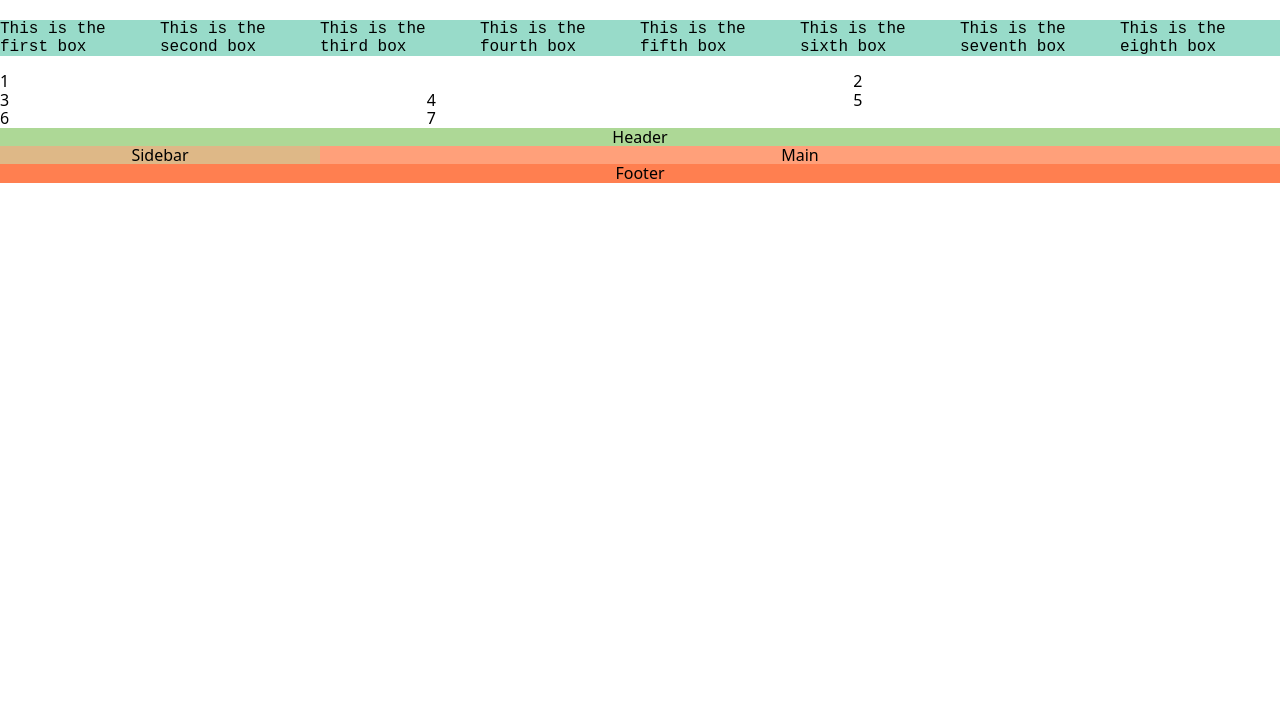
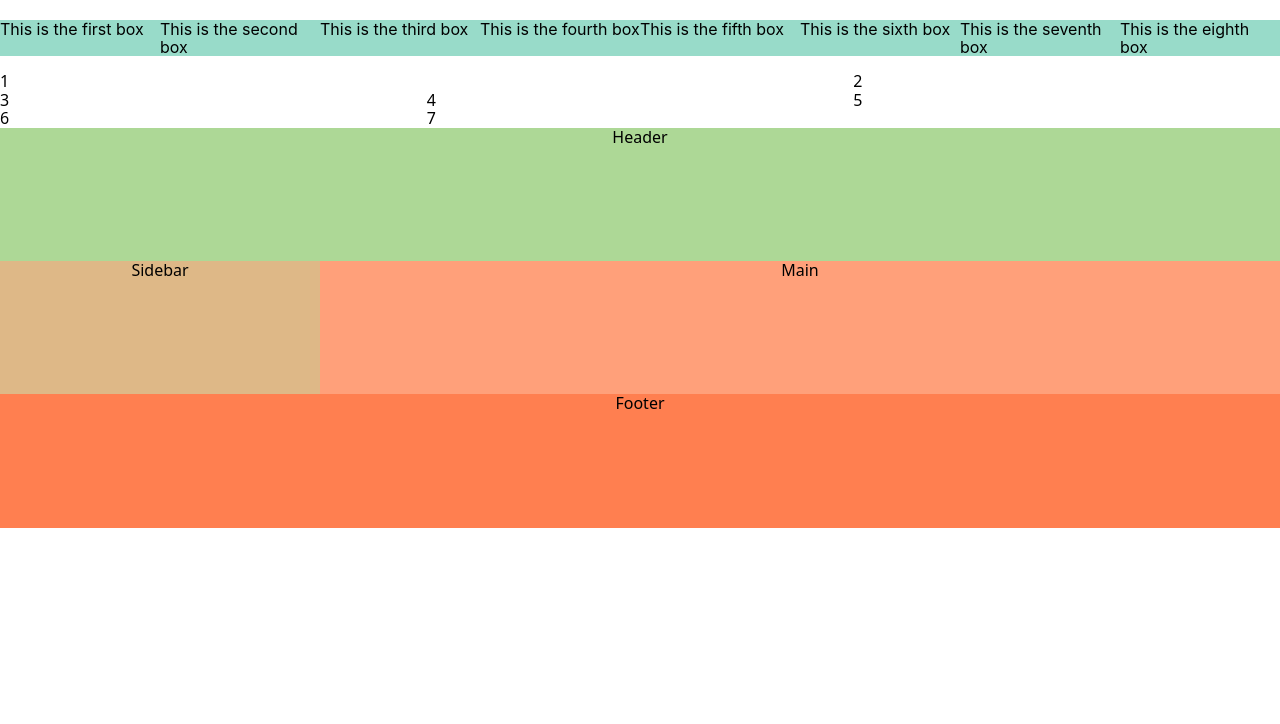
Before and after one commit to zorth44/css-green-hand, a website: page index.html in a window 1280 px wide. Shown: the part 76-800 px from the top of the page. Drawn offline with nearby package versions, Linux system fonts and the light colour scheme.

Commit message:
i like this front inter

```diff
--- a/style.css
+++ b/style.css
@@ -5,7 +5,7 @@
 }
 
 .box-item{
-    font-family: 'Courier New', Courier, monospace;
+    font-family: 'Inter', Courier, monospace;
     background-color: #98dbc9;
     flex: 1;
 }
@@ -31,6 +31,7 @@
      "footer footer footer";
     grid-template-columns: 1fr 2fr 1fr;
     text-align: center;
+    height: 50vh;
 }
 
 .header{
```
